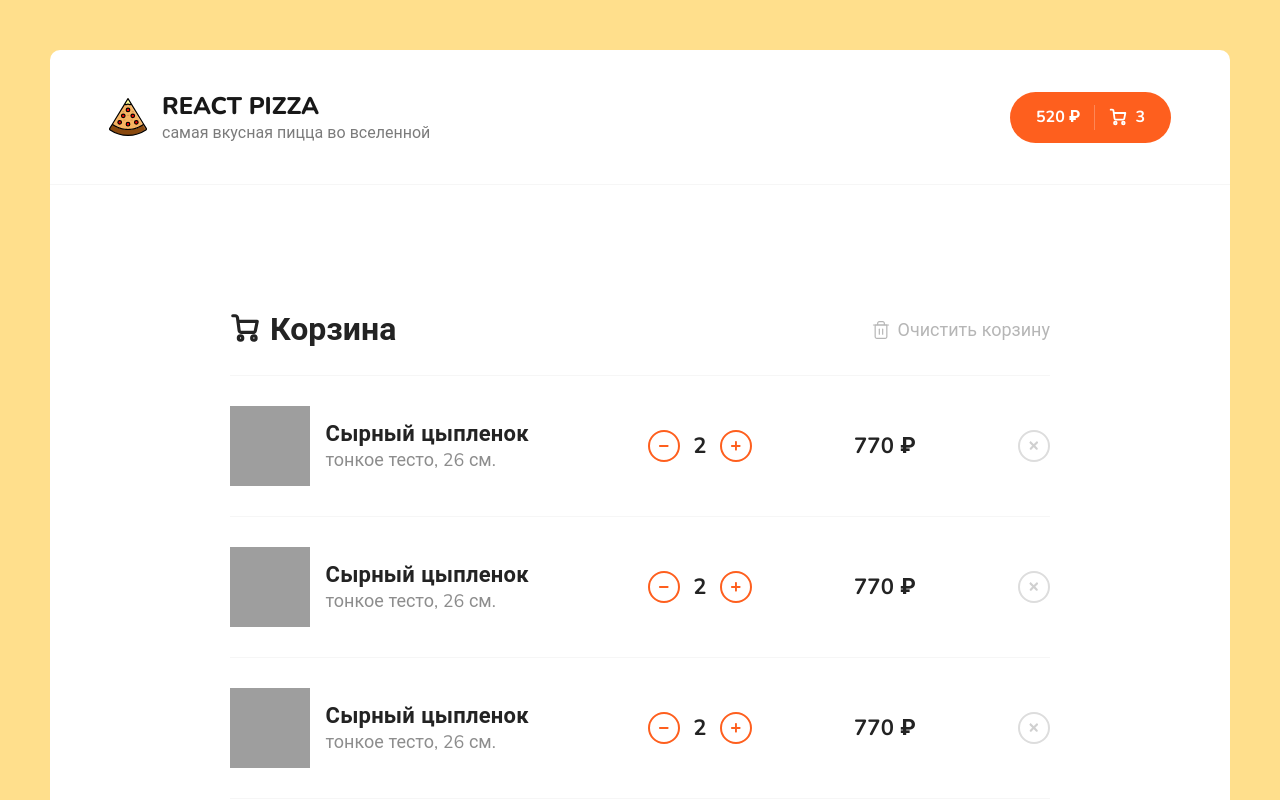
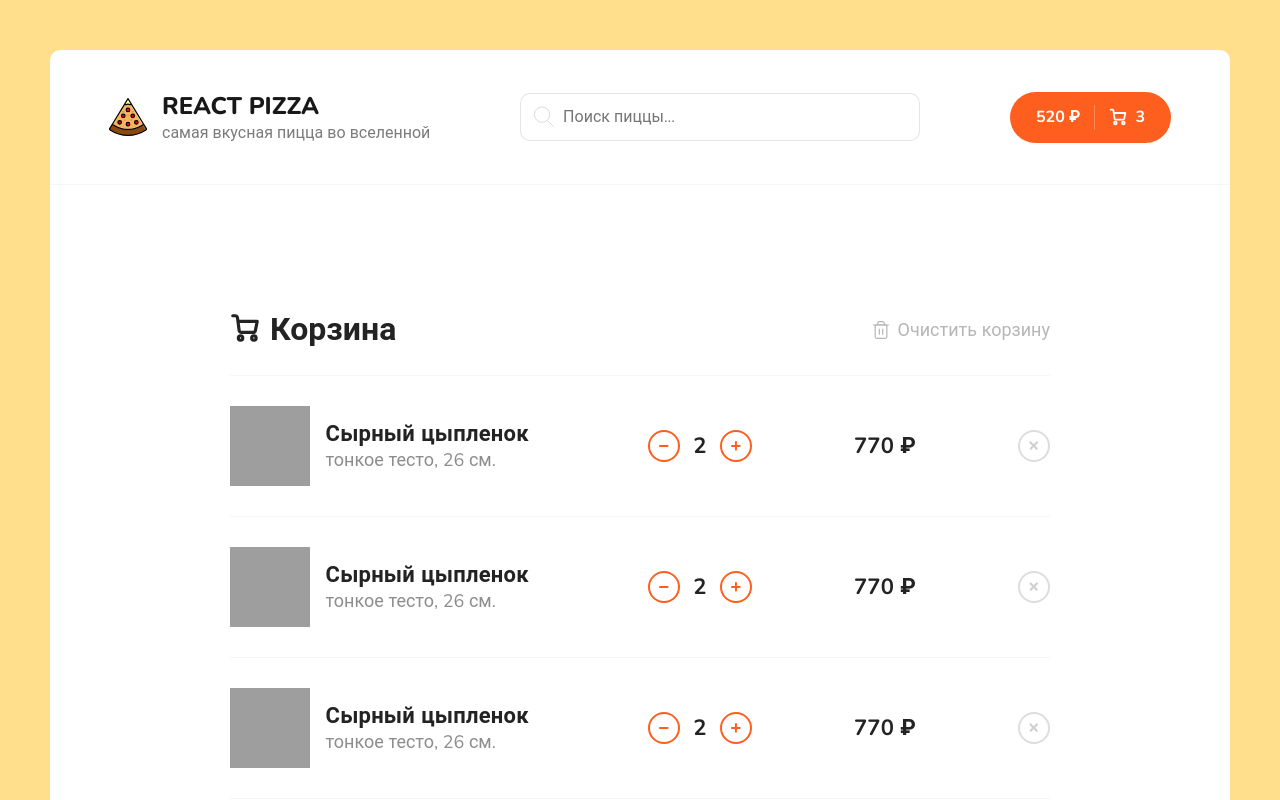
Before and after one commit to DenisTunyk/React_pizza-v2, a React (Create React App) app: page /cart in a window 1280 px wide. Shown: the top 800 px of the page. Built offline with nearby package versions, Linux system fonts and the light colour scheme; grey boxes are pictures that could not be loaded.

Commit message:
lesson-10-finish

```diff
--- a/package.json
+++ b/package.json
@@ -10,6 +10,7 @@
     "react": "^18.1.0",
     "react-content-loader": "^6.2.1",
     "react-dom": "^18.1.0",
+    "react-paginate": "^8.2.0",
     "react-router-dom": "^6.11.1",
     "react-scripts": "5.0.1",
     "sass": "^1.62.1",
--- a/src/components/App.jsx
+++ b/src/components/App.jsx
@@ -7,12 +7,14 @@ import { Cart } from '../pages/Cart';
 import { NotFound } from '../pages/NotFound';
 
 export const App = () => {
+  const [searchValue, setSearchValue] = React.useState('');
+
   return (
     <div className="wrapper">
-      <Header />
+      <Header searchValue={searchValue} setSearchValue={setSearchValue} />
       <div className="content">
         <Routes>
-          <Route path="/" element={<Home />} />
+          <Route path="/" element={<Home searchValue={searchValue} />} />
           <Route path="/cart" element={<Cart />} />
           <Route path="*" element={<NotFound />} />
         </Routes>
--- a/src/components/Header/Header.jsx
+++ b/src/components/Header/Header.jsx
@@ -1,7 +1,10 @@
 import { Link } from 'react-router-dom';
+
 import LogoSvg from '../../assets/img/pizza-logo.svg';
 
-export const Header = () => {
+import { Search } from '../Search/Search';
+
+export const Header = ({ searchValue, setSearchValue }) => {
   return (
     <div className="header">
       <div className="container">
@@ -14,6 +17,7 @@ export const Header = () => {
             </div>
           </div>
         </Link>
+        <Search searchValue={searchValue} setSearchValue={setSearchValue} />
         <div className="header__cart">
           <Link to="/cart" className="button button--cart">
             <span>520 ₽</span>
--- /dev/null
+++ b/src/components/Pagination/Pagination.jsx
@@ -0,0 +1,19 @@
+import React from 'react';
+import ReactPaginate from 'react-paginate';
+
+import styles from './Pagination.module.scss';
+
+export const Pagination = ({ curentPage, onChangeNumber }) => {
+  return (
+    <ReactPaginate
+      className={styles.root}
+      breakLabel="..."
+      nextLabel=">"
+      previousLabel="<"
+      onPageChange={e => onChangeNumber(e.selected + 1)}
+      pageRangeDisplayed={4}
+      pageCount={3}
+      renderOnZeroPageCount={null}
+    />
+  );
+};
--- /dev/null
+++ b/src/components/Pagination/Pagination.module.scss
@@ -0,0 +1,28 @@
+.root {
+  li {
+    display: inline-block;
+  }
+
+  a {
+    display: inline-flex;
+    justify-content: center;
+    align-items: center;
+    width: 45px;
+    height: 45px;
+    border: solid 1px #fe5f1f;
+    border-radius: 30px;
+    margin-right: 10px;
+
+    cursor: pointer;
+    color: #fe5f1f;
+
+    padding: 10px;
+
+    &:hover,
+    &:focus {
+      background: #fe5f1f;
+
+      color: #fff;
+    }
+  }
+}
--- a/src/components/Search/Search.jsx
+++ b/src/components/Search/Search.jsx
@@ -1,3 +1,38 @@
 import React from 'react';
+import styles from './Search.module.scss';
 
-export const Search = () => {};
+export const Search = ({ searchValue, setSearchValue }) => {
+  return (
+    <div className={styles.root}>
+      <svg className={styles.icon} viewBox="0 0 50 50">
+        <rect fill="none" height="50" width="50" />
+        <circle cx="21" cy="20" fill="none" r="16" stroke="#000000" />
+        <line
+          fill="none"
+          stroke="#000000"
+          x1="32.229"
+          x2="45.5"
+          y1="32.229"
+          y2="45.5"
+        />
+      </svg>
+
+      <input
+        value={searchValue}
+        onChange={e => setSearchValue(e.target.value)}
+        className={styles.input}
+        placeholder="Поиск пиццы..."
+      />
+      {searchValue && (
+        <svg
+          onClick={() => setSearchValue('')}
+          className={styles.delete}
+          id="Layer_1"
+          viewBox="0 0 512 512"
+        >
+          <path d="M443.6,387.1L312.4,255.4l131.5-130c5.4-5.4,5.4-14.2,0-19.6l-37.4-37.6c-2.6-2.6-6.1-4-9.8-4c-3.7,0-7.2,1.5-9.8,4  L256,197.8L124.9,68.3c-2.6-2.6-6.1-4-9.8-4c-3.7,0-7.2,1.5-9.8,4L68,105.9c-5.4,5.4-5.4,14.2,0,19.6l131.5,130L68.4,387.1  c-2.6,2.6-4.1,6.1-4.1,9.8c0,3.7,1.4,7.2,4.1,9.8l37.4,37.6c2.7,2.7,6.2,4.1,9.8,4.1c3.5,0,7.1-1.3,9.8-4.1L256,313.1l130.7,131.1  c2.7,2.7,6.2,4.1,9.8,4.1c3.5,0,7.1-1.3,9.8-4.1l37.4-37.6c2.6-2.6,4.1-6.1,4.1-9.8C447.7,393.2,446.2,389.7,443.6,387.1z" />
+        </svg>
+      )}
+    </div>
+  );
+};
--- a/src/components/Search/Search.module.scss
+++ b/src/components/Search/Search.module.scss
@@ -0,0 +1,43 @@
+.root {
+  position: relative;
+}
+
+.input {
+  width: 400px;
+  padding: 12px 20px;
+  padding-left: 42px;
+
+  border: 1px solid rgba(0, 0, 0, 0.1);
+  border-radius: 10px;
+
+  font-size: 16px;
+  &:focus,
+  &:hover {
+    border: 1px solid rgba(0, 0, 0, 2);
+  }
+}
+
+.icon {
+  position: absolute;
+  left: 12px;
+  top: 12px;
+
+  width: 24px;
+  height: 24px;
+  opacity: 0.3;
+}
+
+.delete {
+  position: absolute;
+  width: 24px;
+  height: 24px;
+  right: 15px;
+  top: 12px;
+
+  opacity: 0.3;
+  &:focus,
+  &:hover {
+    opacity: 0.8;
+    cursor: pointer;
+  }
+}
--- a/src/pages/Home.jsx
+++ b/src/pages/Home.jsx
@@ -4,11 +4,13 @@ import { Categories } from '../components/Categories/Categories';
 import { PizzaBlock } from '../components/PizzaBlock/PizzaBlock';
 import { Sort } from '../components/Sort/Sort';
 import Sceleton from '../components/PizzaBlock/Sceleton';
+import { Pagination } from '../components/Pagination/Pagination';
 
-export const Home = () => {
+export const Home = ({ searchValue }) => {
   const [items, setItems] = React.useState([]);
   const [isLoading, setIsLoading] = React.useState(true);
   const [categoryId, setCategoryId] = React.useState(0);
+  const [curentPage, setCurentPage] = React.useState(1);
   const [sortType, setSortType] = React.useState({
     name: 'популярности',
     sort: 'rating',
@@ -20,7 +22,7 @@ export const Home = () => {
     const sortBy = sortType.sort.replace('-', '');
     const category = categoryId > 0 ? `category=${categoryId}` : '';
     fetch(
-      `https://640734a477c1a905a0f16e16.mockapi.io/api/v1/pizza?${category}&sortBy=${sortBy}&order=${order}`
+      `https://640734a477c1a905a0f16e16.mockapi.io/api/v1/pizza?page=${curentPage}&limit=4&${category}&sortBy=${sortBy}&order=${order}`
     )
       .then(res => res.json())
       .then(arr => {
@@ -28,8 +30,26 @@ export const Home = () => {
         setIsLoading(false);
       });
     window.scrollTo(0, 0);
-  }, [categoryId, sortType]);
-  // console.log(sortType);
+  }, [categoryId, sortType, curentPage]);
+
+  let pizzas;
+
+  if (searchValue !== undefined) {
+    pizzas = items
+      .filter(obj => {
+        if (obj.title.toLowerCase().includes(searchValue.toLowerCase()))
+          return true;
+        return false;
+      })
+      .map(obj => <PizzaBlock key={obj.id} {...obj} />);
+  } else {
+    pizzas = items.map(obj => <PizzaBlock key={obj.id} {...obj} />);
+  }
+
+  const scelletons = [...new Array(items.length)].map((_, index) => (
+    <Sceleton key={index} />
+  ));
+
   return (
     <div className="container">
       <div className="content__top">
@@ -40,13 +60,11 @@ export const Home = () => {
         <Sort value={sortType} onClickType={type => setSortType(type)} />
       </div>
       <h2 className="content__title">Все пиццы</h2>
-      <div className="content__items">
-        {isLoading
-          ? [...new Array(items.length)].map((_, index) => (
-              <Sceleton key={index} />
-            ))
-          : items.map(obj => <PizzaBlock key={obj.id} {...obj} />)}
-      </div>
+      <div className="content__items">{isLoading ? scelletons : pizzas}</div>
+      <Pagination
+        curentPage={curentPage}
+        onChangeNumber={number => setCurentPage(number)}
+      />
     </div>
   );
 };
```
Also changed, not shown: 1 other file (tests, documents, lock files or other folders).
